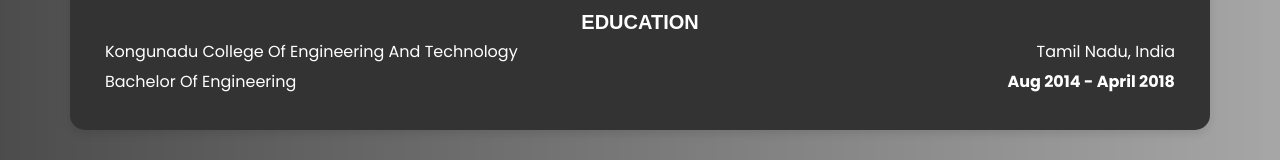
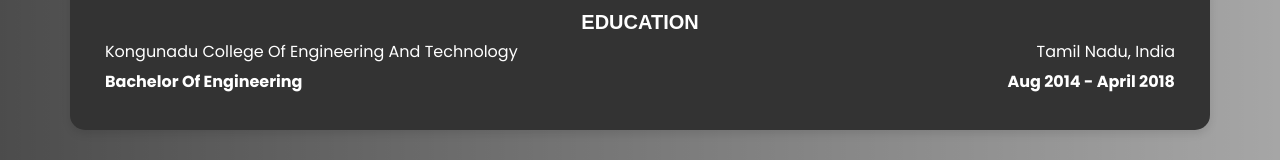
Before and after one commit to vigneshbalu96/Git_Portfolio, a plain HTML site: page contact.html in a window 1280 px wide. Shown: the part 2204-2364 px from the top of the page. Drawn offline with Linux system fonts and the light colour scheme.

Commit message:
Alignment changes

```diff
--- a/contact.html
+++ b/contact.html
@@ -302,8 +302,7 @@
                   Kongunadu College Of Engineering And Technology
                   <span style="float: right; font-size: 16px ">Tamil Nadu, India</span>
                 </h6>
-                <p>
-                  Bachelor Of Engineering
+                <p><strong> Bachelor Of Engineering</strong>
                   <span style="float: right; font-size: 16px;"><strong>Aug 2014 - April 2018</strong></span>
                 </p>
               </div>
```
